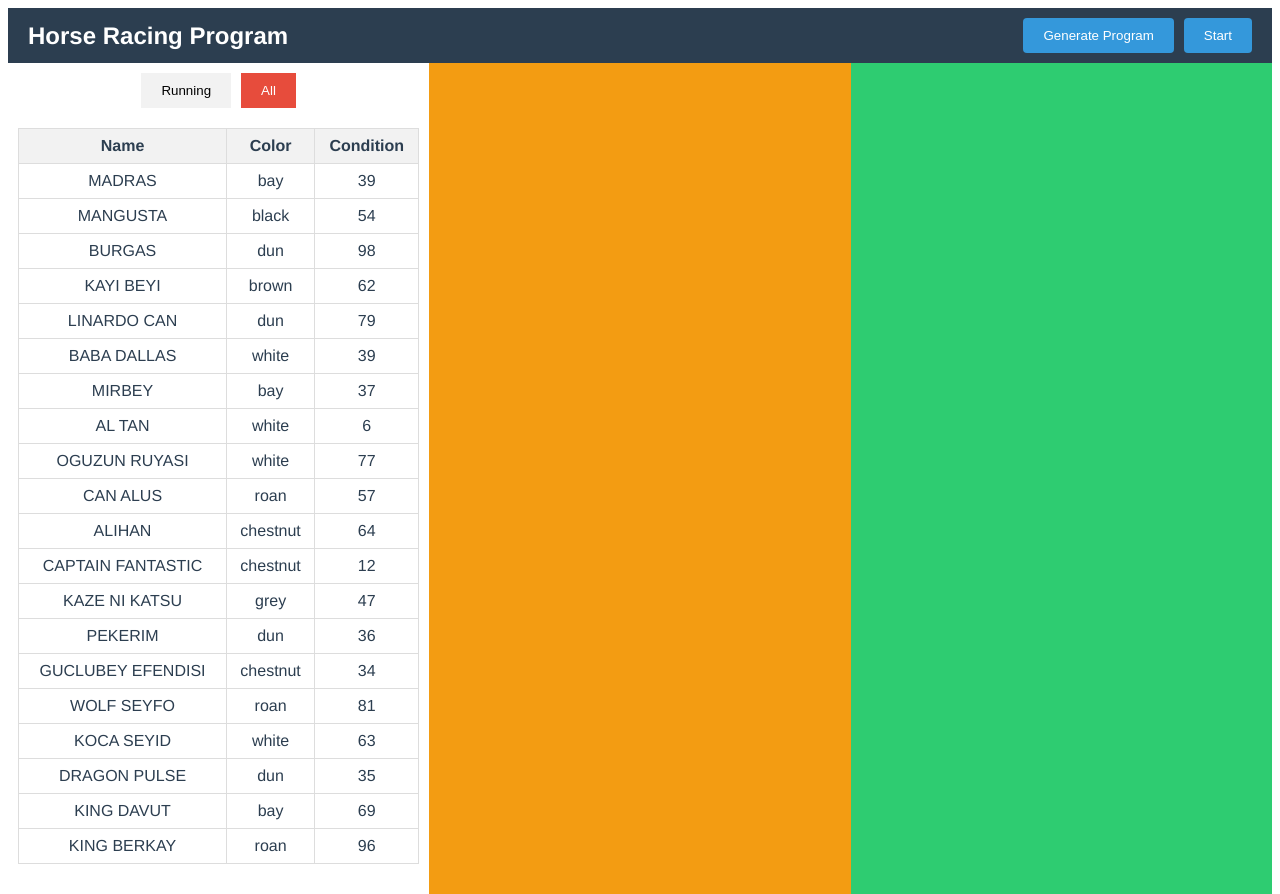
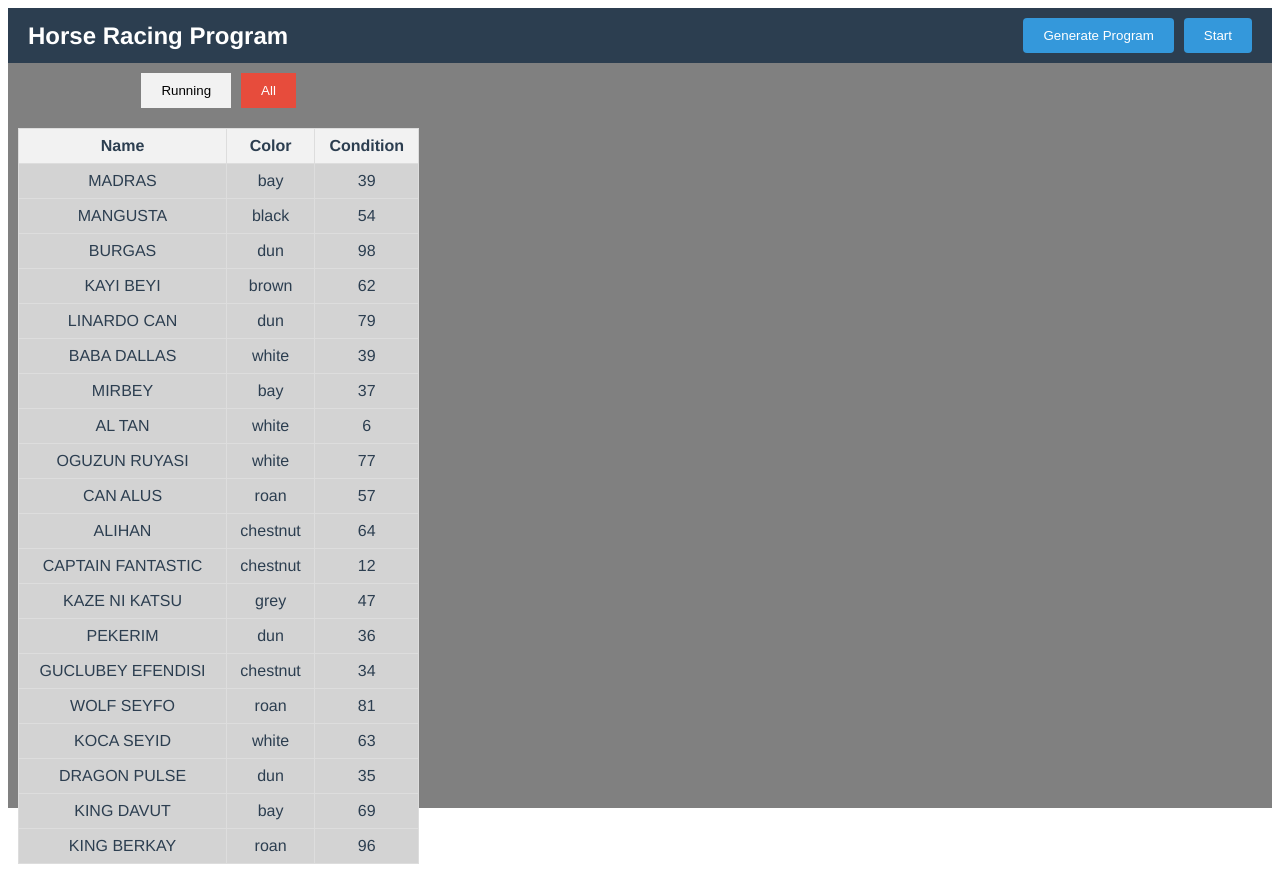
Before and after one commit to furkanYanteri1/--esac-tset-redisni--, a Vue app: page / in a window 1280 px wide. Built offline with nearby package versions, Linux system fonts and the light colour scheme.

Commit message:
style: bg colors alignment

```diff
--- a/src/components/LeftComponent.vue
+++ b/src/components/LeftComponent.vue
@@ -84,6 +84,7 @@ export default defineComponent({
 }
 
 table {
+  background-color: lightgray;
   width: 100%;
   border-collapse: collapse;
 }
--- a/src/components/MiddleComponent.vue
+++ b/src/components/MiddleComponent.vue
@@ -89,7 +89,6 @@ export default defineComponent({
 
 <style scoped>
 .middle-component {
-  background-color: #f39c12;
   padding: 10px;
   text-align: center;
   height: 100%;
--- a/src/components/RightComponent.vue
+++ b/src/components/RightComponent.vue
@@ -37,7 +37,6 @@ export default defineComponent({
 
 <style scoped>
 .right-component {
-  background-color: #2ecc71;
   padding: 10px;
   text-align: center;
   height: 100%;
@@ -48,6 +47,7 @@ export default defineComponent({
 }
 
 table {
+  background-color: lightgray;
   width: 100%;
   border-collapse: collapse;
 }
--- a/src/views/HomeView.vue
+++ b/src/views/HomeView.vue
@@ -51,6 +51,7 @@ export default defineComponent({
 
 <style scoped>
 .home {
+  background-color: gray;
   display: flex;
   flex-direction: column;
   height: 100vh;
```
